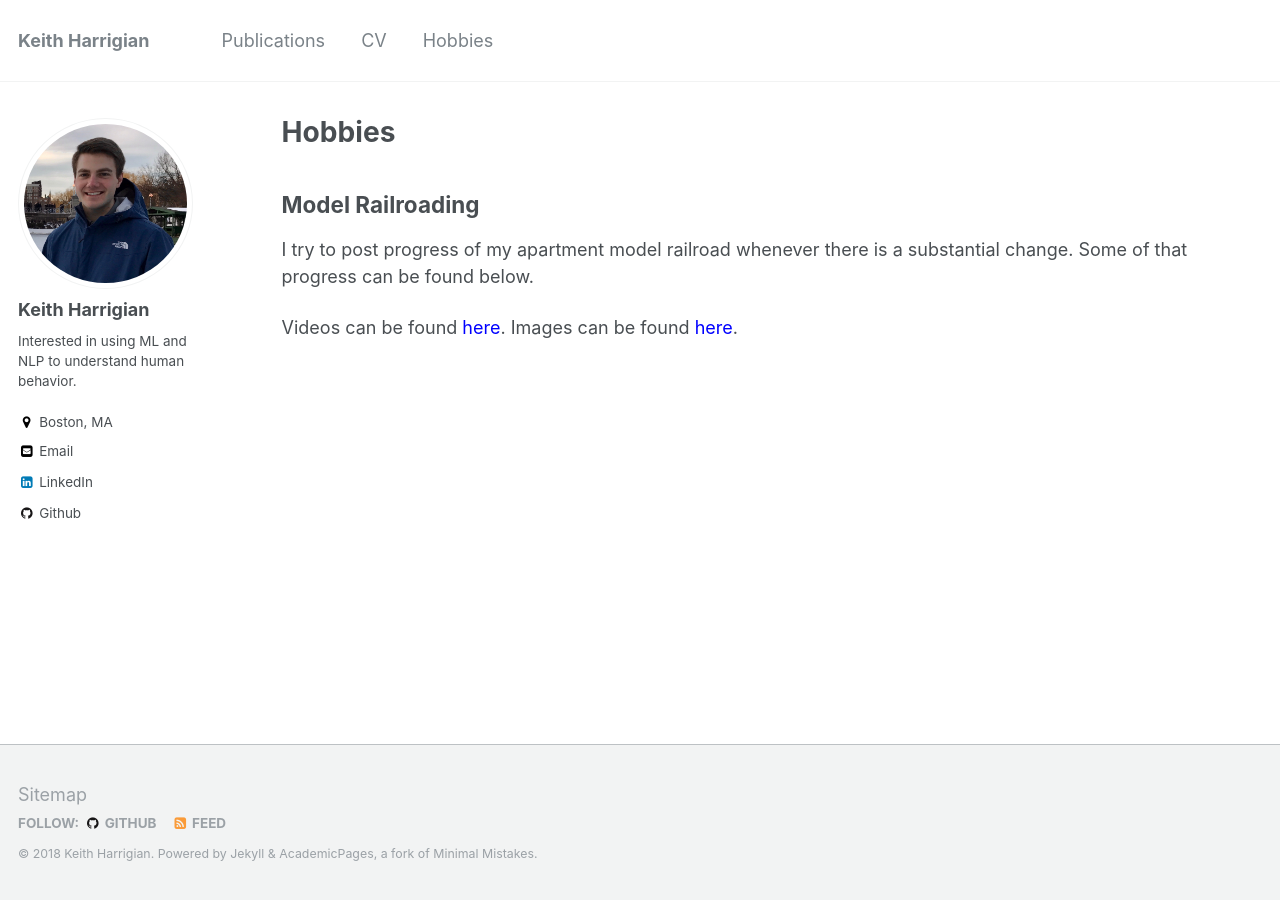
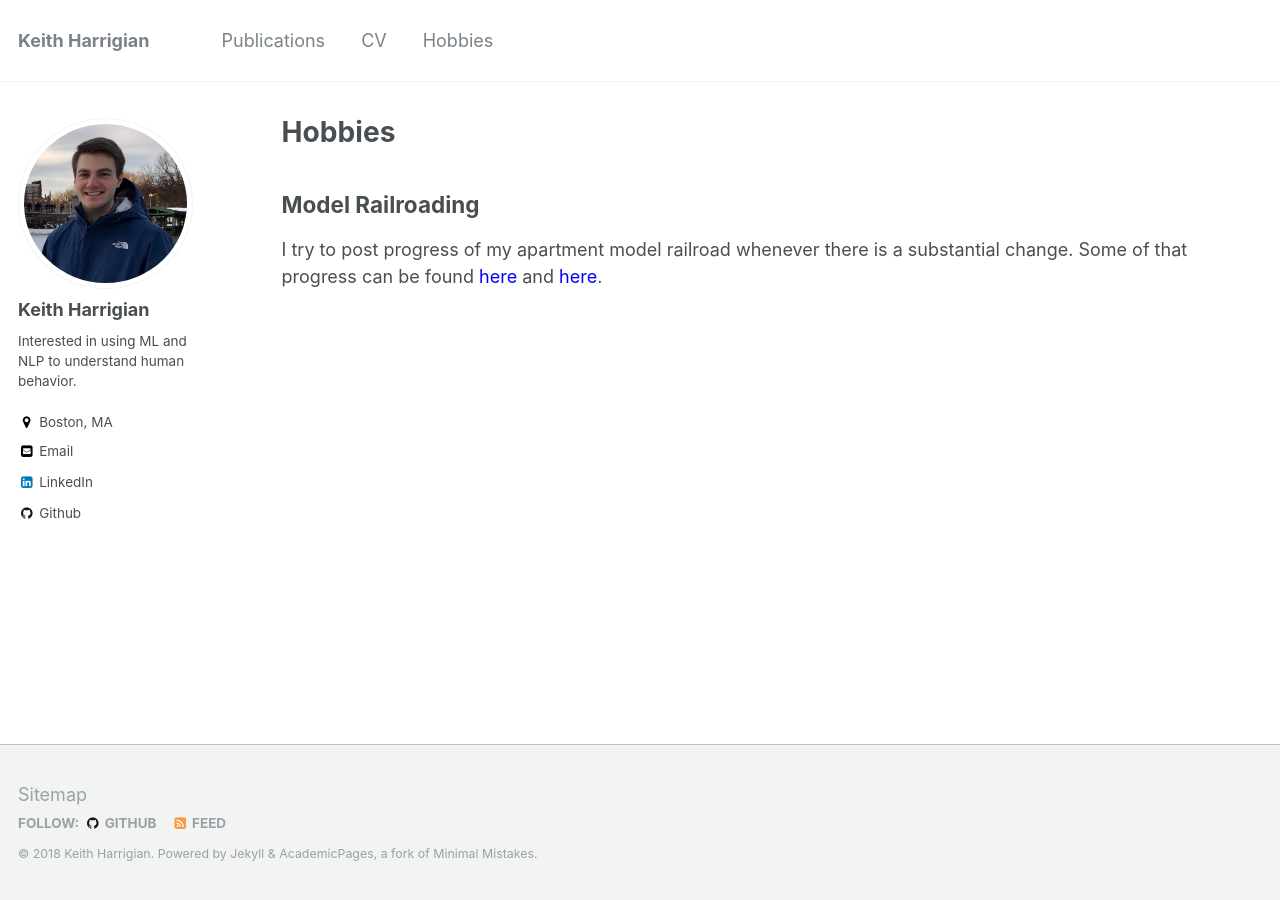
Before and after one commit to kharrigian/kharrigian.github.io, a Jekyll site: the page built from _pages/hobbies.md, in a window 1280 px wide. Built offline with Jekyll 4.4.1, drawn with Linux system fonts in a browser that asks for light colours.

Commit message:
Re-format

```diff
--- a/_pages/hobbies.md
+++ b/_pages/hobbies.md
@@ -9,6 +9,4 @@ author_profile: true
 
 ## Model Railroading
 
-I try to post progress of my apartment model railroad whenever there is a substantial change. Some of that progress can be found below.
-
-Videos can be found [<span style="color:blue">here</span>](https://www.youtube.com/playlist?list=PLEd9HWadwxfxg2ZQkTj_oumFLDtlljF5v). Images can be found [<span style="color:blue">here</span>](https://imgur.com/a/Ozxfm).
+I try to post progress of my apartment model railroad whenever there is a substantial change. Some of that progress can be found [<span style="color:blue">here</span>](https://www.youtube.com/playlist?list=PLEd9HWadwxfxg2ZQkTj_oumFLDtlljF5v) and [<span style="color:blue">here</span>](https://imgur.com/a/Ozxfm).
```
